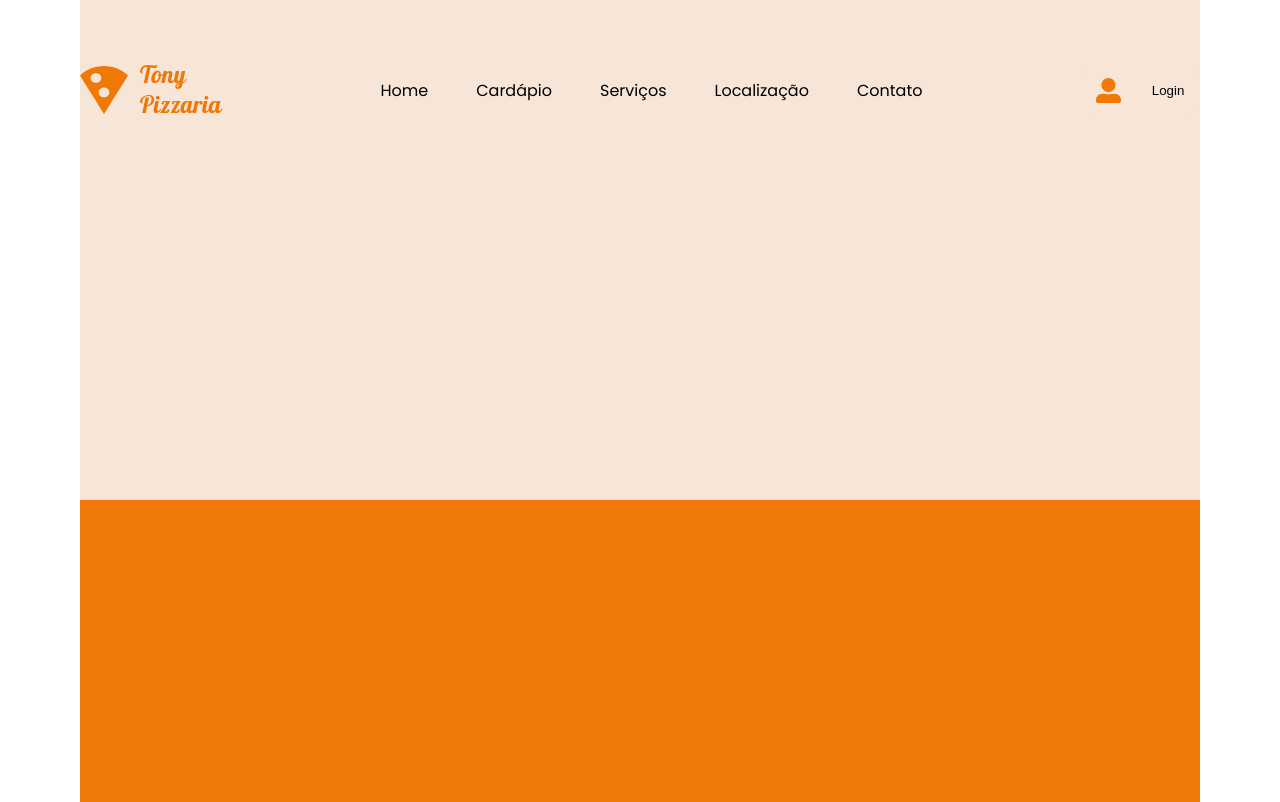
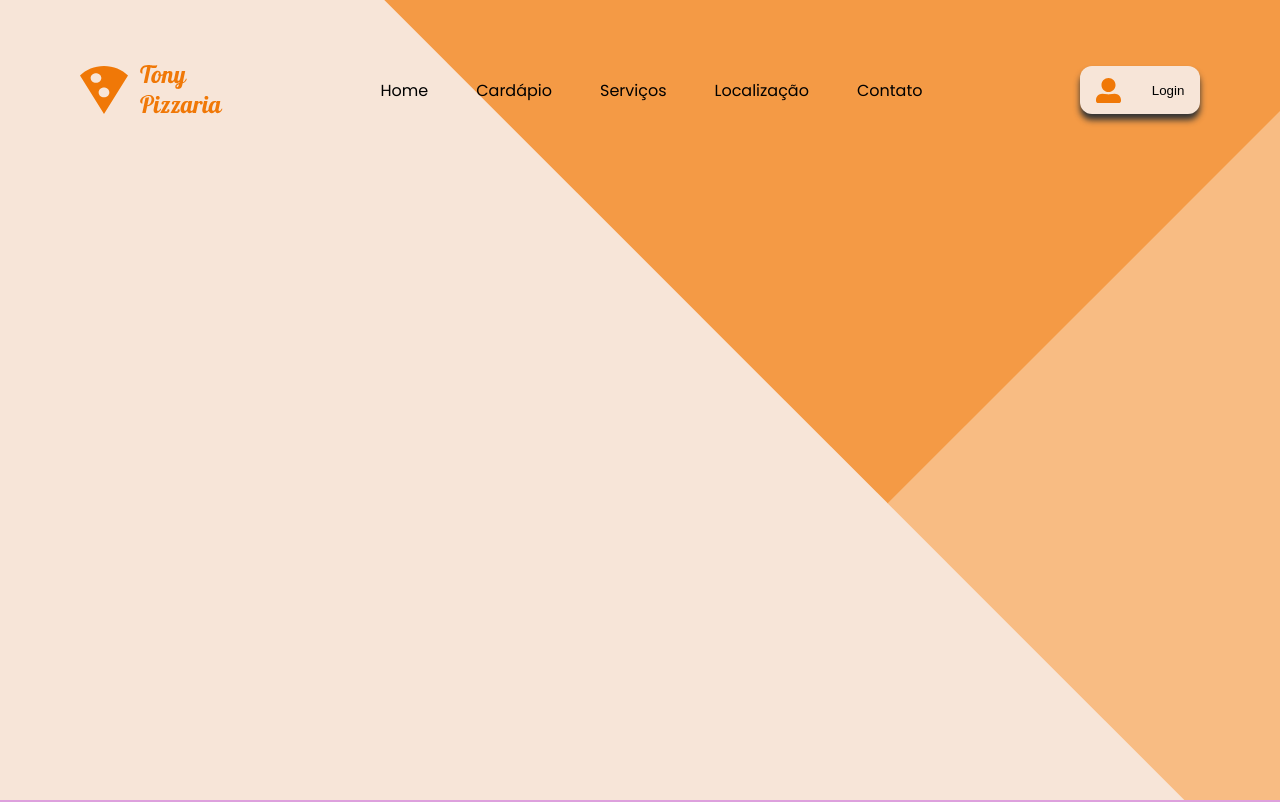
Before and after one commit to Victorhsilva1/Pizzaria-Senai, a plain HTML site: page index.html in a window 1280 px wide. Shown: the top 802 px of the page. Drawn offline with Linux system fonts and the light colour scheme.

Commit message:
background home

```diff
--- a/index.html
+++ b/index.html
@@ -14,7 +14,7 @@
 <body>
      <header>
          <img src="./img/Logo.svg" alt="Logo Tony Pizzaria">
-         <ul>
+         <menu>
              <li>
                  <a href="#">Home</a>
              </li>
@@ -30,13 +30,27 @@
              <li>
                  <a href="#">Contato</a>
              </li>
-         </ul>
+            </menu>
          <button type="button" class="login">
              <img src="./img/login.svg" alt="icone">
              <span>Login</span>
          </button>
+
+
      </header>
-     <main></main>
+     <main>
+         <section class="home">
+
+         </section>
+
+         <section class="cardapio">
+
+        </section>
+
+        <section class="servicos">
+
+        </section>
+     </main>
      <footer></footer>
 </body>
 </html>
--- a/style.css
+++ b/style.css
@@ -1,6 +1,8 @@
 :root {
     --primary--color: #f07807;
     --secunday--color: #f7e5d8;
+    --default-shadow: 0 6px 6px #333;
+    --default-padding: 0 80px;
 }
 
 * {
@@ -19,18 +21,19 @@ ul,ol,li {
 }
 
 body {
-    padding: 0 80px;
+    background-color: var(--secunday--color);
     font-family: "Poppins", sans-serif;
 }
 
 header {
-    position: absolute;
+    position: fixed;
     height: 60px;
-    width: calc(100% - 160px);
+    width: 100vw;
     top: 60px;
     display: flex;
     justify-content: space-between;
     align-items: center;
+    padding: var(--default-padding);
 
 }
 
@@ -41,10 +44,10 @@ li {
 
 li:hover {
     background-color: #fbddc1;
-    box-shadow: 0 6px 6px #333;
+    box-shadow: var(--default-shadow);
 }
 
-ul {
+menu {
     display: flex;
     justify-content: space-between;
     align-items: center;
@@ -58,6 +61,7 @@ ul {
     border-radius: 12px;
     border: none;
     background-color: var(--secunday--color);
+    box-shadow: var(--default-shadow);
     display: flex;
     align-items: center;
     justify-content: space-around;
@@ -65,7 +69,25 @@ ul {
 
 main {
     background-color: var(--secunday--color);
-    height: 500px;
+}
+
+section {
+    height: 100vh;
+}
+
+.home {
+    background-color: var(--secunday--color);
+    background-image: url(./img/background.svg);
+    background-repeat: no-repeat;
+    background-position: top right;
+}
+
+.cardapio {
+    background-color: plum;
+}
+
+.servicos {
+    background-color: teal;
 }
 
 footer {
```
Also changed, not shown: img/background.svg (added), 2 other files.
